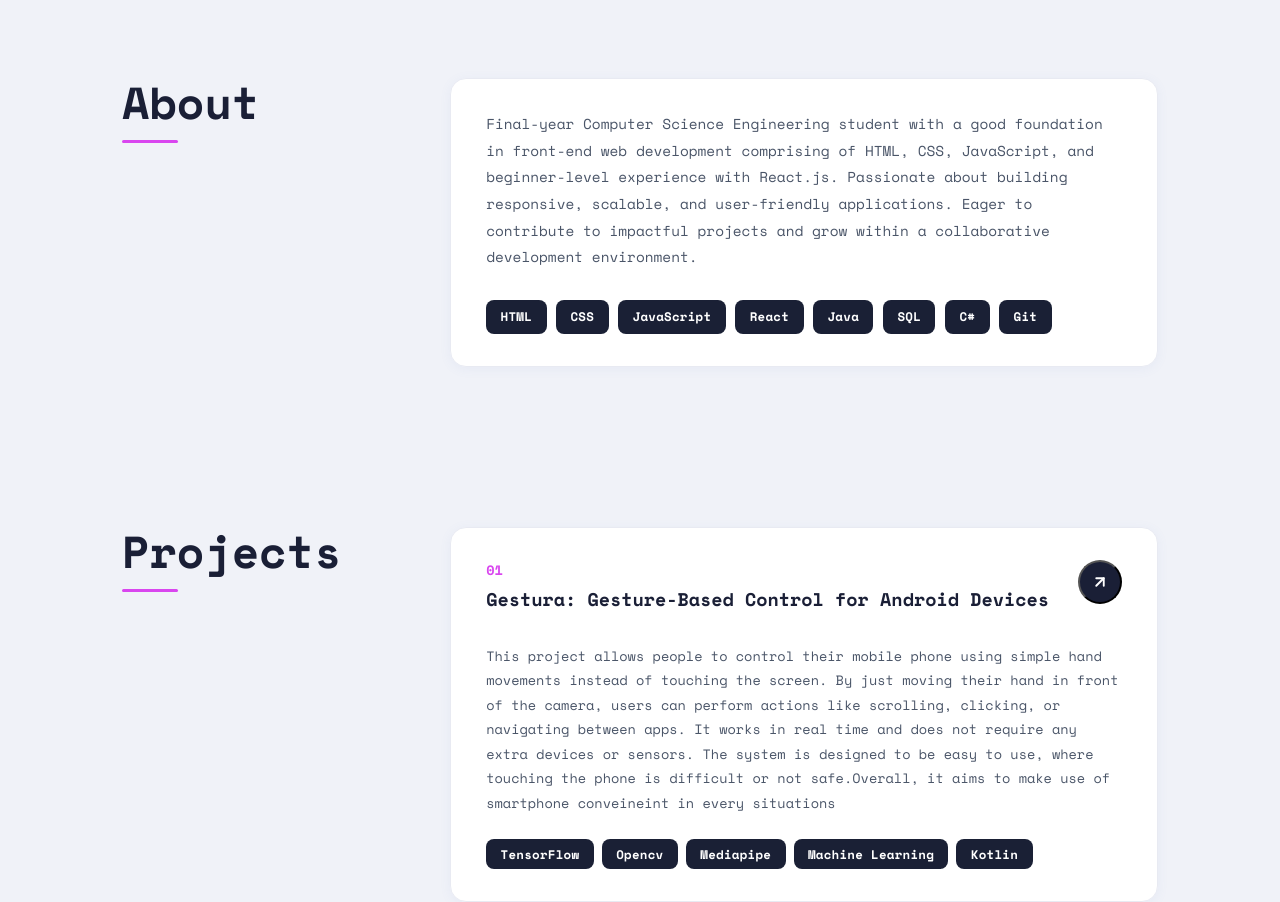
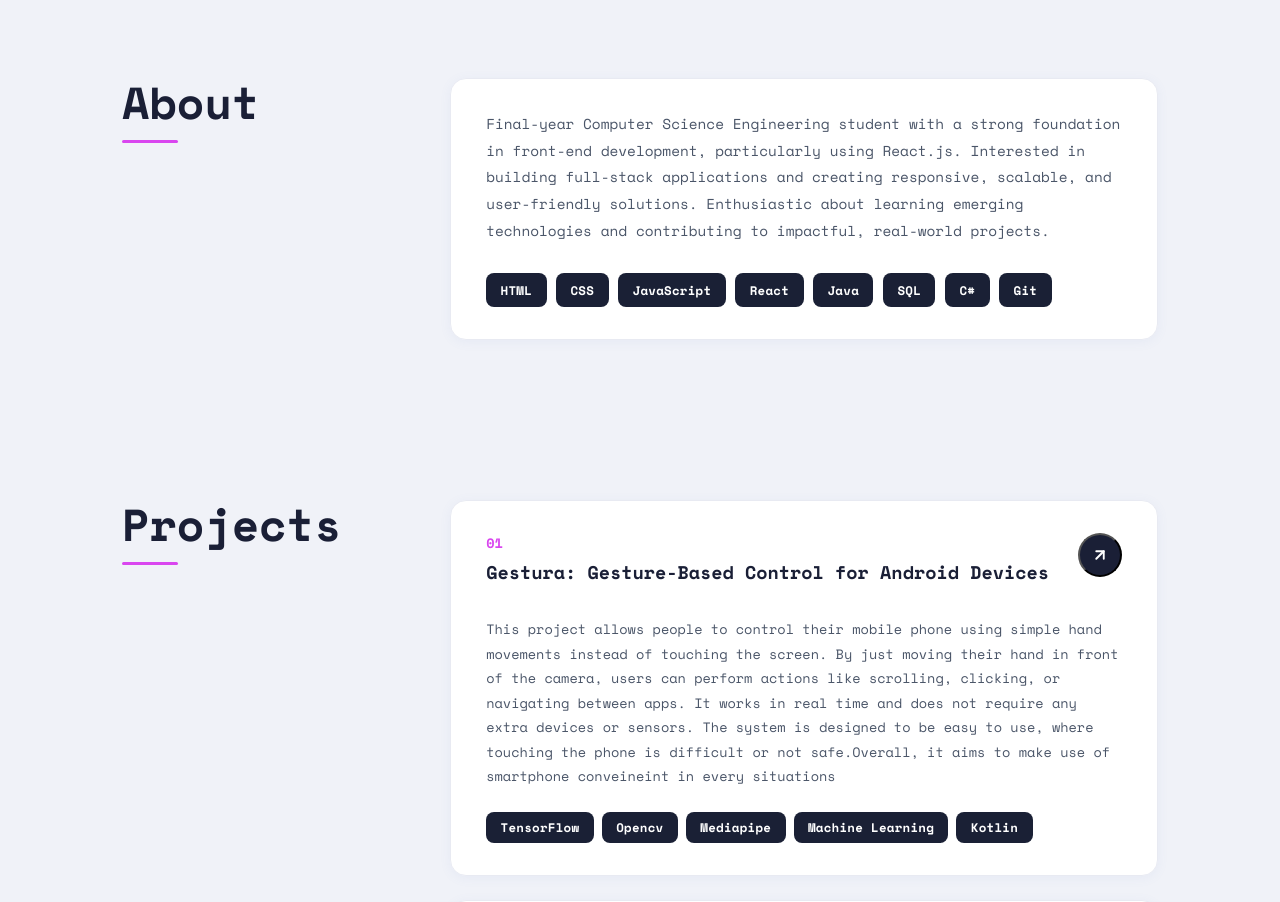
Before and after one commit to gigfrggew/MyPortfolio, a React (Vite) app: page / in a window 1280 px wide. Shown: the part 802-1704 px from the top of the page. Built offline with nearby package versions, Linux system fonts and the light colour scheme.

Commit message:
final commit3

```diff
--- a/src/components/About.jsx
+++ b/src/components/About.jsx
@@ -27,12 +27,9 @@ const About = () => {
         </div>
         <div ref={ref} className="about-text-block fade-in">
           <p>
-            Final-year Computer Science Engineering student with a good foundation
-            in front-end web development comprising of HTML, CSS, JavaScript, and
-            beginner-level experience with React.js. Passionate about building
-            responsive, scalable, and user-friendly applications. Eager to
-            contribute to impactful projects and grow within a collaborative
-            development environment.
+            Final-year Computer Science Engineering student with a strong foundation in front-end development, particularly using React.js.
+             Interested in building full-stack applications and creating responsive, scalable, and user-friendly solutions.
+            Enthusiastic about learning emerging technologies and contributing to impactful, real-world projects.
           </p>
           <div className="skills-grid">
             {skills.map((skill) => (
```
